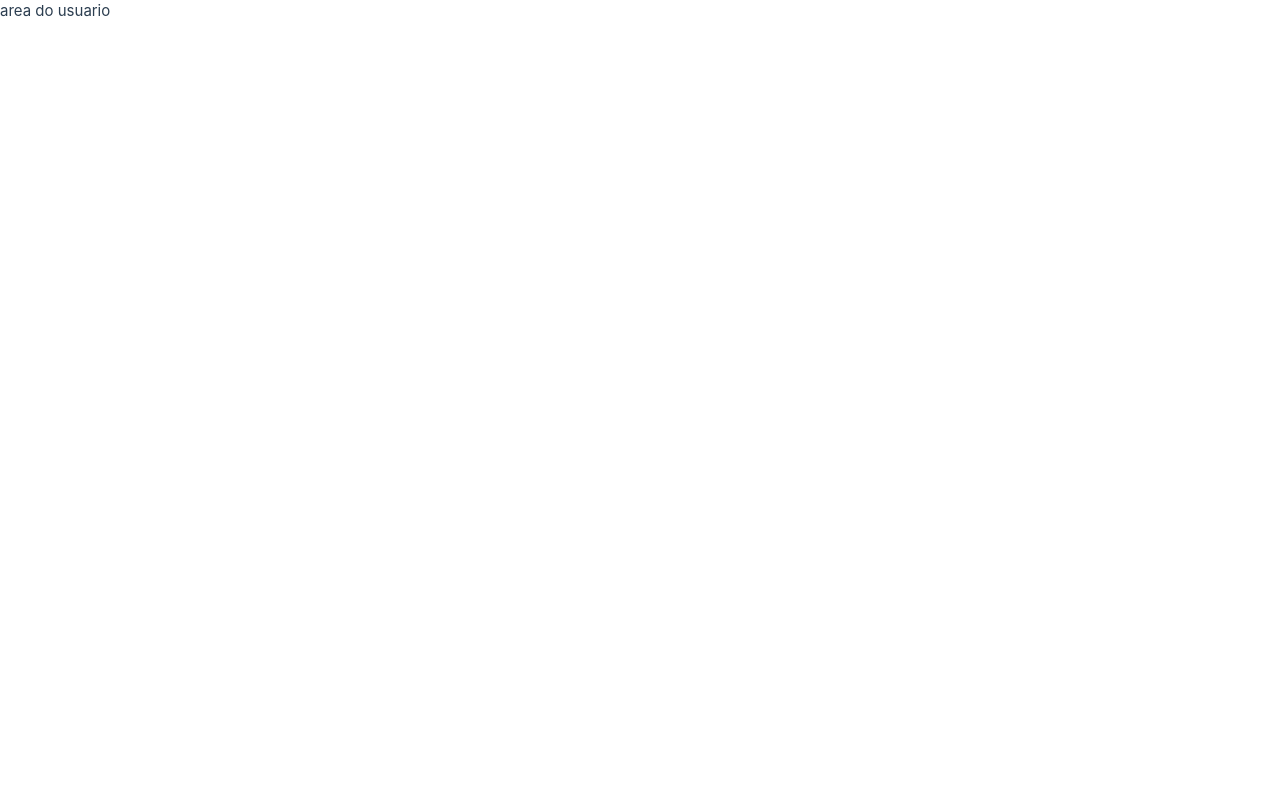
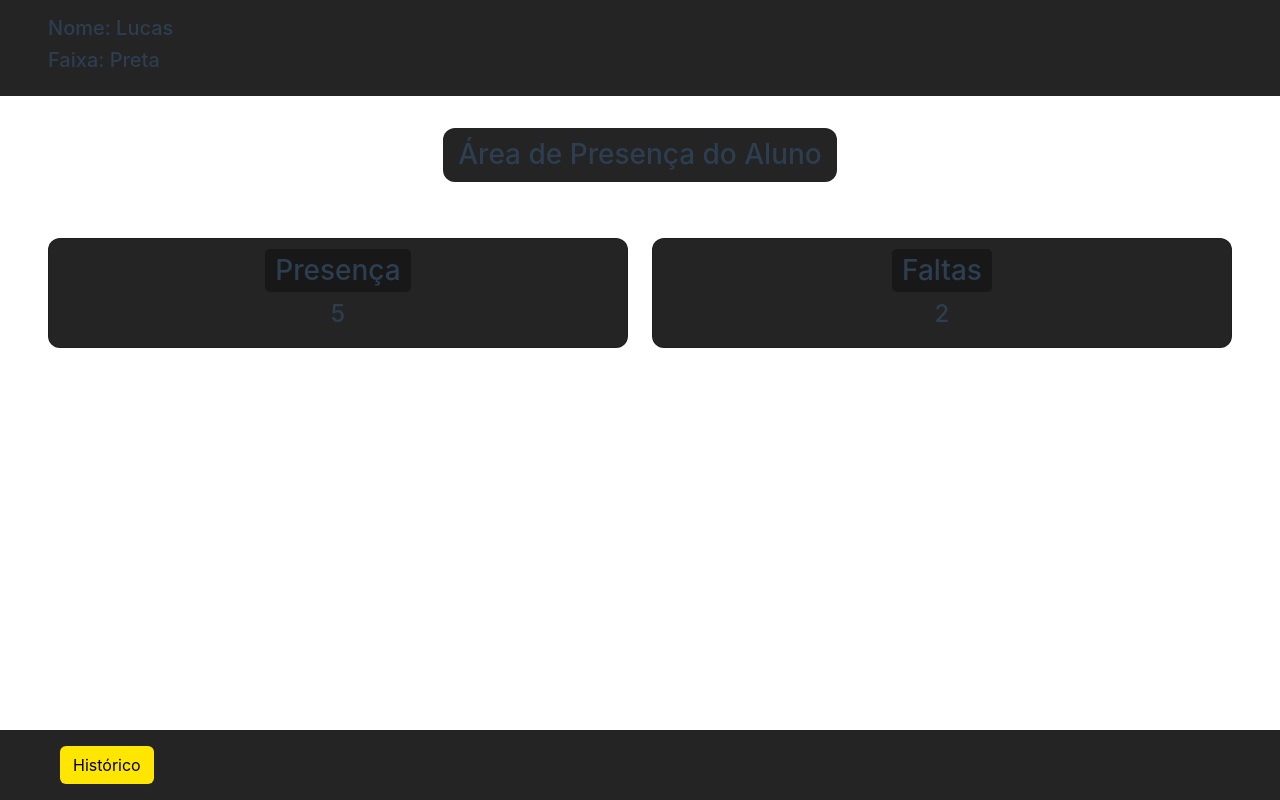
Before and after one commit to LucasAlmeida-jpg/presence-gym, a Vue app: page /user in a window 1280 px wide. Built offline with nearby package versions, Linux system fonts and the light colour scheme.

Commit message:
inclusion user dashboard

```diff
--- a/src/assets/base.css
+++ b/src/assets/base.css
@@ -91,3 +91,41 @@ button {
   border: none !important;
   color: white !important;
 }
+
+nav {
+  background-color: #242424;
+
+}
+
+.article h3 {
+  background-color: #242424;
+  width: auto !important;
+  padding: 10px 15px;
+  border-radius: 12px;
+}
+
+.article .card {
+  background-color: #242424;
+  width: auto !important;
+  padding: 10px 15px;
+  border-radius: 12px;
+  display: flex;
+  justify-content: center;
+  align-items: center;
+}
+
+.card h3 {
+  background-color: #181818;
+  padding: 5px 10px;
+  border-radius: 5px !important;
+}
+
+footer {
+  bottom: 0;
+  position: absolute !important;
+  margin: 0 !important;
+  background-color: #242424;
+  display: flex;
+  align-items: center;
+  min-width: 100% !important;
+}
--- a/src/views/UserView.vue
+++ b/src/views/UserView.vue
@@ -1,6 +1,42 @@
-<script >
-</script>
+<template>
+    <section class="container-0">
+        <nav class="row px-5 py-3 d-flex align-items-center justify-content-between">
+            <div class="col-md-6">
+                <h5>
+                    Nome: Lucas
+                </h5>
+                <h5>
+                    Faixa: Preta
+                </h5>
+            </div>
+            <div class="col-md-6"></div>
+        </nav>
+        <article class="row article px-5 py-3 text-center mt-3 justify-content-center d-flex">
+            <h3 class="text-center">Área de Presença do Aluno</h3>
+        </article>
 
-<template>
-    area do usuario
+        <article class="row article px-5 py-3 text-center mt-3">
+            <div class="col-md-6 mb-3">
+                <div class="card">
+                    <h3>Presença</h3>
+                    <h4>5</h4>
+                </div>
+            </div>
+            <div class="col-md-6">
+                <div class="card">
+                    <h3>Faltas</h3>
+                    <h4>2</h4>
+                </div>
+            </div>
+        </article>
+
+        <footer class="row px-5 py-3 d-flex align-items-center justify-content-between">
+            <div class="col-md-6">
+                <div>
+                   <button class="btn">Histórico</button class="btn">
+                </div>
+            </div>
+            <div class="col-md-6"></div>
+        </footer>
+    </section>
 </template>
```
Also changed, not shown: src/assets/history.png (added).
